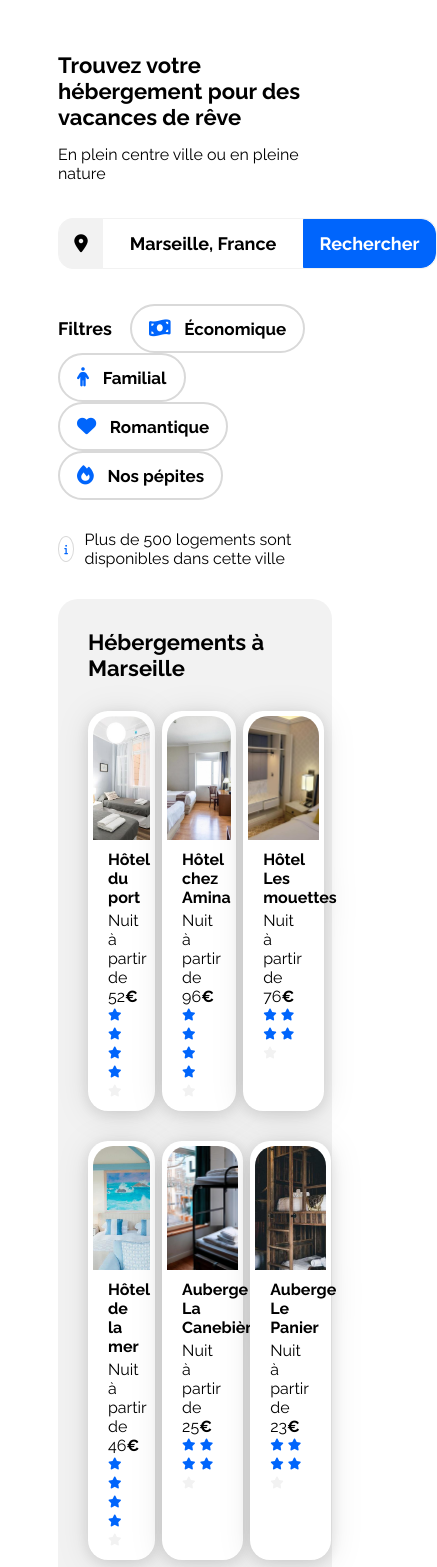
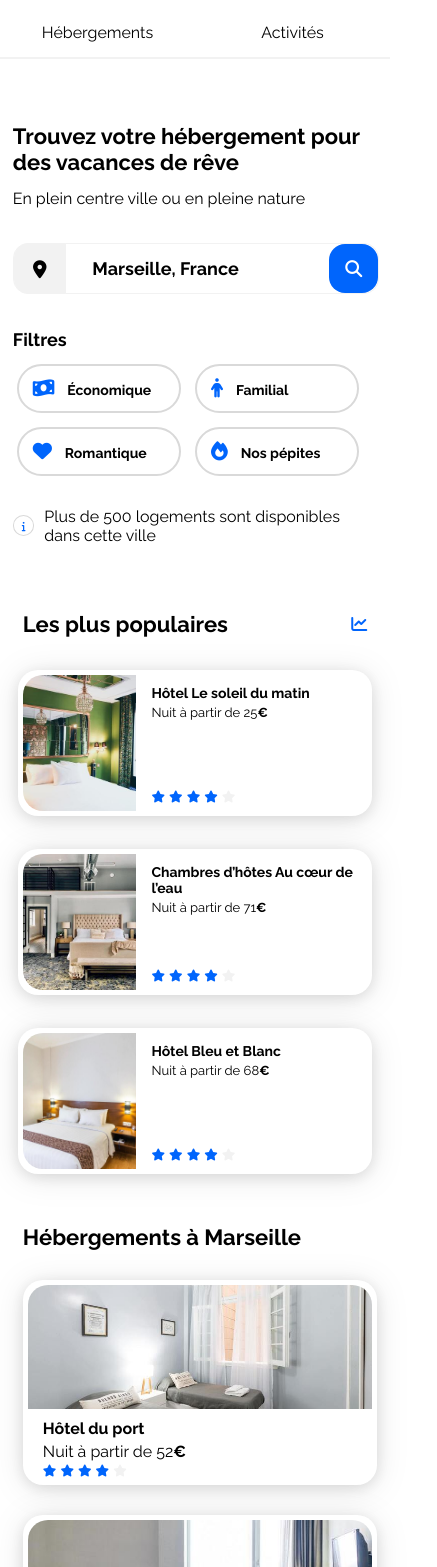
Before and after one commit to lmaximepdev/booki-starter-code-master, a plain HTML site: page index.html in a window 390 px wide. Shown: the part 65-1632 px from the top of the page, 437 px wide, since content can reach past the window. Drawn offline with Linux system fonts and the light colour scheme.

Commit message:
fin de projet

```diff
--- a/css/style.css
+++ b/css/style.css
@@ -97,6 +97,8 @@ body {
     flex-wrap: wrap;
     box-shadow: 0px 3px 15px rgba(0, 0, 0, 0.1);
     width: 33%;
+    text-decoration: none;
+    color: black;
 }
 
 .hebergements-cards img {
@@ -108,7 +110,7 @@ body {
 }
 
 .hebergements-cards .card-content {
-    width: 67%;
+    width: 100%;
     padding-left: 15px;
     display: flex;
     flex-direction: column;
@@ -127,7 +129,7 @@ body {
 }
 
 .hebergements-cards .card-rating {
-    margin-bottom: 5px;
+    position: relative;
 }
 
 .hebergements-sub {
@@ -156,6 +158,8 @@ body {
     display: flex;
     margin-top: 33px;
     box-shadow: 0px 3px 15px rgba(0, 0, 0, 0.1);
+    text-decoration: none;
+    color: black;
 }
 
 .populaires-cards img {
@@ -217,6 +221,7 @@ nav {
     border-top: solid 2px #0065FC;
     padding-top: 14px;
 }
+
 
 /* section recherche TITLE */
 
@@ -293,6 +298,10 @@ nav {
     line-height: 21px;
     text-align: center;
     color: #FFFFFF;
+}
+
+form .fa-solid {
+    display: none;
 }
 
 form {
@@ -394,21 +403,25 @@ form {
     filter: drop-shadow(0px 3px 15px rgba(0, 0, 0, 0.1));
     background-color: white;
     border-radius: 20px;
-    width: 297.5px;
+    width: 18.594em;
+    height: 27.438em;
+    text-decoration: none;
+    color: black;
 }
 
 .activities .cards img {
     border-radius: 20px 20px 0px 0px;
     object-fit: cover;
-    width: 297.5px;
+    width: 100%;
     height: 380px;
 }
 
 .activities .card-txt {
+    display: flex;
     border-radius: 0px 0px 20px 20px;
-    padding-left: 19px;
-    padding-bottom: 20px;
-    padding-top: 20px;
+    flex-direction: row;
+    align-items: center;
+    margin-left: 19px;
 }
 
 /* footer */
@@ -452,6 +465,22 @@ footer {
 /****** Media queries ***********/
 /* Medium devices (tablets, less/equal than 1024px) */
 @media (max-width: 1024px) {
+
+    body {
+        width: 100%;
+    }
+
+    .filtres-title {
+        width: 100%;
+    }
+
+    .filtres-name {
+        margin-top: 1em;
+        display: flex;
+    }
+
+    /* --- */
+
     .hebergements-and-populaires {
         flex-direction: column;
     }
@@ -459,6 +488,8 @@ footer {
     .hebergements {
         width: 100%;
     }
+
+    /* --- */
 
     .populaires {
         width: 100%;
@@ -482,17 +513,155 @@ footer {
     .populaires-cards .card-subtitle {
         font-size: 13px;
     }
+
+    /* --- */
+
+    .activities {
+        padding: 0;
+    }
+
+    .activities-cards {
+        display: grid;
+        grid-template-columns: 1fr 1fr;
+        gap: 30px;
+    }
+
+    .activites .cards {
+        width: 50%;
+    }
 }
 
 /* Small devices (phones, less than 768px) */
 @media (max-width: 767.98px) {
-    /* ... */
-    .hebergements-and-populaires {
-        flex-direction: column;
+
+    /* --- */
+
+    .main-container {
+        width: 100%;
+        box-sizing: none;
+        max-width: none;
+        padding: 0;
     }
 
-    .hebergements {
+    main {
+       padding: 0 0.8rem;
+    }
+
+    body {
         width: 100%;
+        margin: 0px;
+    }
+
+    header {
+        display: flex;
+        flex-direction: column;
+        align-items: center;
+        width: 100%;
+    }
+
+    .navbutton {
+        display: flex;
+        width: 50%;
+        border-bottom: #F2F2F2 solid 2.5px;
+        padding-bottom: 15px;
+        justify-content: center;
+        padding-top: 15px;
+
+    }
+
+    nav {
+        margin-top: 5%;
+        display: flex;
+        width: 100%;
+        gap: 0;
+        justify-content: center;
+    }
+
+    nav:hover {
+        padding-bottom: 0px;
+    }
+
+    .navbutton:hover {
+        color: #0065FC;
+        border-bottom: solid 2.5px #0065FC;
+        border-top: none;
+        padding-bottom: 15px;
+        padding-top: 15px;
+    }
+
+    /* --- */
+
+    .recherche-button {
+        width: 100%;
+        display: flex;
+        flex-direction: row;
+    }
+
+    .location {
+        width: 58px;
+    }
+
+    .recherche-button form {
+        width: 100%;
+    }
+
+    form i {
+        visibility: visible;
+    }
+
+    .r-button {
+        display: none;
+    }
+
+    form .fa-solid {
+        display: flex;
+        padding: 16px;
+        border-radius: 16px;
+        background-color: #0065FC;
+        color: white;
+        font-size: 17px;
+        position: absolute;
+        right: 0;
+        bottom: -13px;
+    }
+
+    form {
+        position: relative;
+    }
+
+    /* --- */
+
+    .filtres {
+        display: flex;
+        flex-direction: row;
+        justify-content: center;
+    }
+
+    .filtres .filtres-name {
+        width: 44%;
+        font-size: 14px;
+        justify-content: flex-start;
+    }
+
+    .info {
+        margin-bottom: 1em;
+    }
+
+    .info i {
+        height: 18.5px;
+    }
+
+    /* --- */
+
+    .hebergements-and-populaires {
+        display: flex;
+        flex-direction: column-reverse;
+        width: 100%;
+    }
+
+    .hebergements-and-populaires section {
+        background-color: white;
+        padding: 10px;
     }
 
     .populaires {
@@ -502,19 +671,76 @@ footer {
 
     .populaires-cards {
         display: flex;
-        flex-direction: row;
-        justify-content: space-between;
+        flex-direction: column;
+        align-items: center;
     }
 
     .populaires-cards .card {
-        width: 30%;
+        width: 100%;
     }
 
-    .populaires-cards .card-title {
-        font-size: 14px;
+    .hebergements {
+        width: 100%;
+        margin-top: 30px;
     }
 
-    .populaires-cards .card-subtitle {
-        font-size: 13px;
+    .hebergements-cards {
+        display: flex;
+        flex-direction: column;
+    }
+
+    .hebergements-cards .row1 {
+        display: flex;
+        flex-direction: column;
+    }
+
+    .hebergements-cards .row2 {
+        display: flex;
+        flex-direction: column;
+    }
+
+    .hebergements-cards .card {
+        display: flex;
+        flex-direction: column;
+        margin-top: 30px;
+        flex-wrap: wrap;
+        box-shadow: 0px 3px 15px rgba(0, 0, 0, 0.1);
+        width: 100%;
+    }
+
+    /* --- */
+
+    .activities {
+        padding: 10px;
+    }
+
+    .activities-cards {
+        display: flex;
+        flex-direction: column;
+        justify-content: space-between;
+        flex-wrap: wrap;
+        gap: 15px;
+    }
+
+    .activities .cards {
+        filter: 0px 3px 15px rgba(0, 0, 0, 0.1);
+        background-color: white;
+        border-radius: 20px;
+        width: 100%;
+        height: 200px;
+    }
+
+    .activities .cards img {
+        border-radius: 20px 20px 0px 0px;
+        object-fit: cover;
+        width: 100%;
+        height: 141px;
+    }
+
+    footer {
+        width: 100%;
+        display: flex;
+        flex-direction: column;
+        background-color: white;
     }
 }
--- a/index.html
+++ b/index.html
@@ -36,9 +36,10 @@
                     </div>
 
                     <form action="#" method="get">
-                        <input class="lieu-search" type="text" placeholder="Marseille, France" size="1">
+                        <input id="boutonr" class="lieu-search" type="text" placeholder="Marseille, France" size="1">
 
-                        <input class="r-button" type="button" value="Rechercher">
+                        <input id="boutonr" class="r-button" type="button" value="Rechercher">
+                        <i class="fa-solid fa-magnifying-glass"></i>
                     </form>
                 </div>
 
@@ -84,7 +85,7 @@
                     </div>
                     <div class="hebergements-cards">
                         <div class="row1">
-                            <article class="card">
+                            <a class="card" href="#">
                                 <img src="./images/hebergements/fred-kleber.jpg" alt="Image de la chambre d'hôtel montrant un lit">
                                 <div class="card-content">
                                     <div class="card-txt">
@@ -100,8 +101,8 @@
                                         <span class="sr-only">Note de 4 sur 5</span>
                                     </div>
                                 </div>
-                            </article>
-                            <article class="card">
+                            </a>
+                            <a class="card" href="#">
                                 <img src="./images/hebergements/febrian-zakaria.jpg" alt="Image de la chambre d'hôtel montrant un lit">
                                 <div class="card-content">
                                     <div class="card-txt">
@@ -117,8 +118,8 @@
                                         <span class="sr-only">Note de 4 sur 5</span>
                                     </div>
                                 </div>
-                            </article>
-                            <article class="card">
+                            </a>
+                            <a class="card" href="#">
                                 <img src="./images/hebergements/reisetopia.jpg" alt="Image de la chambre d'hôtel montrant un lit">
                                 <div class="card-content">
                                     <div class="card-txt">
@@ -134,10 +135,10 @@
                                         <span class="sr-only">Note de 4 sur 5</span>
                                     </div>
                                 </div>
-                            </article>
+                            </a>
                         </div>
                         <div class="row2">
-                            <article class="card">
+                            <a class="card" href="#">
                                 <img src="./images/hebergements/annie-spratt.jpg" alt="Image de la chambre d'hôtel montrant un lit">
                                 <div class="card-content">
                                     <div class="card-txt">
@@ -153,8 +154,8 @@
                                         <span class="sr-only">Note de 4 sur 5</span>
                                     </div>
                                 </div>
-                            </article>
-                            <article class="card">
+                            </a>
+                            <a class="card" href="#">
                                 <img src="./images/hebergements/marcus-loke.jpg" alt="Image de la chambre d'hôtel montrant un lit">
                                 <div class="card-content">
                                     <div class="card-txt">
@@ -170,8 +171,8 @@
                                         <span class="sr-only">Note de 4 sur 5</span>
                                     </div>
                                 </div>
-                            </article>
-                            <article class="card">
+                            </a>
+                            <a class="card" href="#">
                                 <img src="./images/hebergements/nicate-lee.jpg" alt="Image de la chambre d'hôtel montrant un lit">
                                 <div class="card-content">
                                     <div class="card-txt">
@@ -187,7 +188,7 @@
                                         <span class="sr-only">Note de 4 sur 5</span>
                                     </div>
                                 </div>
-                            </article>
+                            </a>
                         </div>
                         </div>
                     <a class="hebergements-sub" href="#">Afficher plus</a>
@@ -198,7 +199,7 @@
                         <i class="fa-solid fa-chart-line" aria-hidden="true"></i>
                     </div>
                     <div class="populaires-cards">
-                        <article class="card">
+                        <a class="card" href="#">
                             <img src="./images/hebergements/emile-guillemot.jpg" alt="Image de la chambre d'hôtel montrant un lit">
                             <div class="card-content">
                                 <div class="card-txt">
@@ -214,8 +215,8 @@
                                     <span class="sr-only">Note de 4 sur 5</span>
                                 </div>
                             </div>
-                        </article>
-                        <article class="card">
+                        </a>
+                        <a class="card" href="#">
                             <img src="./images/hebergements/aw-creative.jpg" alt="Image de la chambre d'hôtel montrant un lit">
                             <div class="card-content">
                                 <div class="card-txt">
@@ -231,8 +232,8 @@
                                     <span class="sr-only">Note de 4 sur 5</span>
                                 </div>
                             </div>
-                        </article>
-                        <article class="card">
+                        </a>
+                        <a class="card" href="#">
                             <img src="./images/hebergements/febrian-zakaria2.jpg" alt="Image de la chambre d'hôtel montrant un lit">
                             <div class="card-content">
                                 <div class="card-txt">
@@ -248,7 +249,7 @@
                                     <span class="sr-only">Note de 4 sur 5</span>
                                 </div>
                             </div>
-                        </article>
+                        </a>
                     </div>
                 </section>
             </div>
@@ -257,30 +258,30 @@
                     <h2 class="section-title">Activités à Marseille</h2>
                 </div>
                 <div class="activities-cards">
-                    <article class="cards">
+                    <a class="cards" href="#">
                         <img src="images/activites/reno-laithienne.jpg" alt="Image Vieux-Port">
                         <div class="card-txt">
                             <h3 class="card-title">Vieux-Port</h3>
                         </div>
-                    </article>
-                    <article class="cards">
+                    </a>
+                    <a class="cards" href="#">
                         <img src="images/activites/paul-hermann.jpg" alt="Image Fort de Pomègues">
                         <div class="card-txt">
                             <h3 class="card-title">Fort de Pomègues</h3>
                         </div>
-                    </article>
-                    <article class="cards">
+                    </a>
+                    <a class="cards" href="#">
                         <img src="images/activites/kilyan-sockalingum.jpg" alt="Image Parc national des Calanques">
                         <div class="card-txt">
                             <h3 class="card-title">Parc national des Calanques</h3>
                         </div>
-                    </article>
-                    <article class="cards">
+                    </a>
+                    <a class="cards" href="#">
                         <img src="images/activites/florian-wehde.jpg" alt="Image Notre-Dame-de-la-Garde">
                         <div class="card-txt">
                             <h3 class="card-title">Notre-Dame-de-la-Garde</h3>
                         </div>
-                    </article>
+                    </a>
                 </div>
             </div>
         </main>
```
